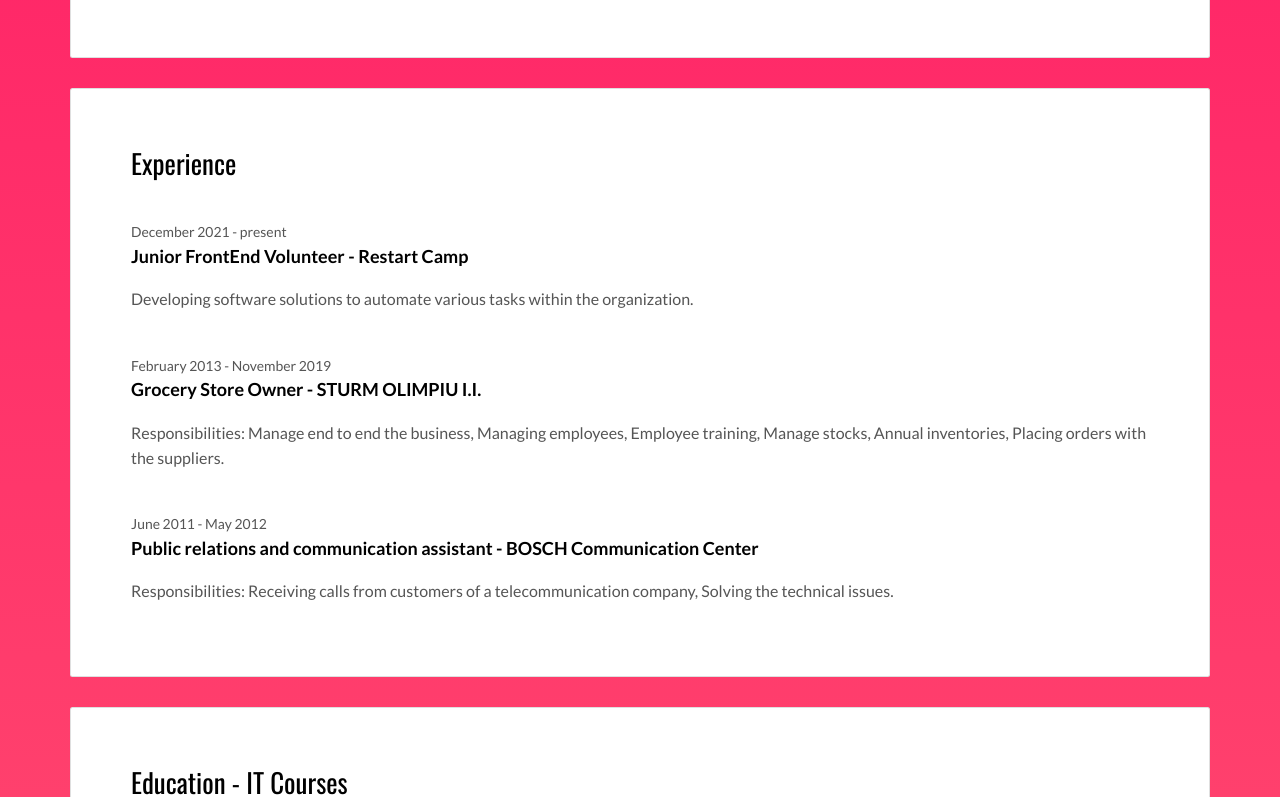
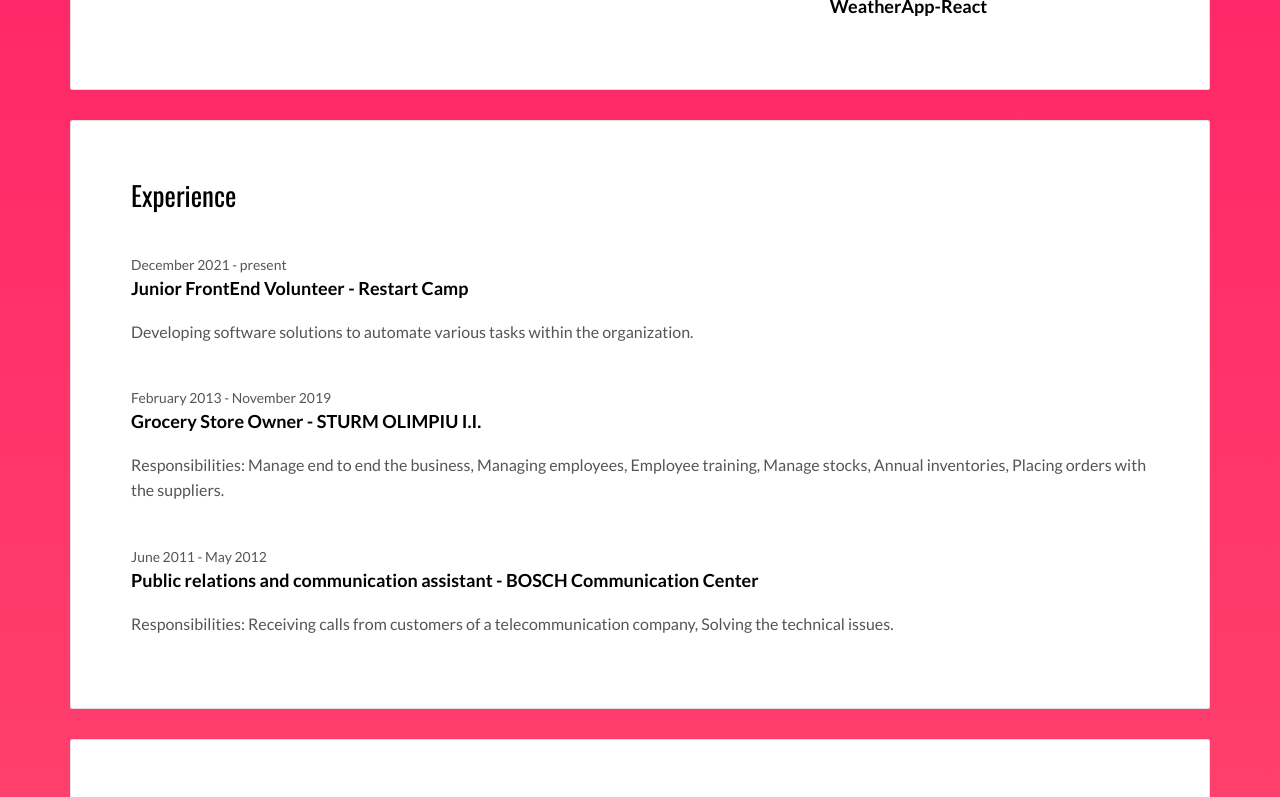
Before and after one commit to danasturm/danasturm.github.io, a plain HTML site: page index.html in a window 1280 px wide. Shown: the part 1392-2189 px from the top of the page. Drawn offline with nearby package versions, Linux system fonts and the light colour scheme.

Commit message:
Update index.html

```diff
--- a/index.html
+++ b/index.html
@@ -77,7 +77,7 @@
              </div>
              <div class="col-md-4">
               <a href="https://danasturm.github.io/weatherApp-react/" target="_blank"><img src="./assets/images/img-04.webp" class="img-responsive" alt=""></a>
-              <h3 class="h5"><WeatherApp-React</h3>
+              <h3 class="h5">WeatherApp-React</h3>
             </div>
           </div>
         </div>
```
